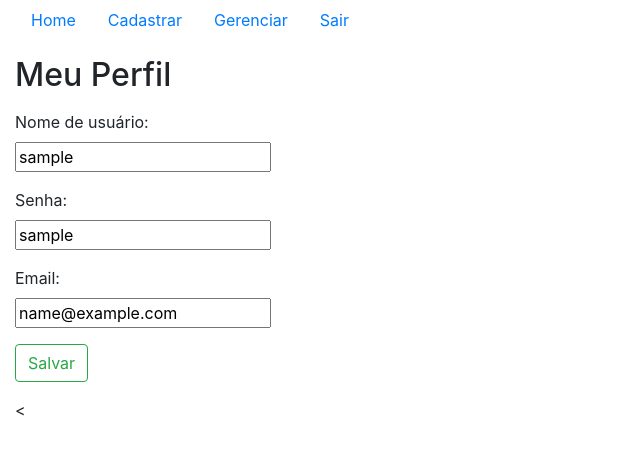
After one commit to mmfernandes/aula-php, a PHP site: page /perfil.php in a window 1280 px wide. The commit adds this page. Shown: the top 455 px of the page, without its empty margins (0-640 px from the left). Run offline with PHP 8.4, Linux system fonts and the light colour scheme; the visitor is signed in with stand-in values (Sample User, id 1).

Commit message:
Add files via upload

```diff
--- a/aula28_10/editar.php
+++ b/aula28_10/editar.php
@@ -1,3 +1,4 @@
+<?php include 'lock.php'; ?>
 <?php
 if(empty($_GET['id']))
 {
--- a/aula28_10/gerenciar.php
+++ b/aula28_10/gerenciar.php
@@ -1,3 +1,4 @@
+<?php include 'lock.php'; ?>
 <!DOCTYPE html>
 <html lang="pt-br">
 <head>
--- a/aula28_10/index.php
+++ b/aula28_10/index.php
@@ -1,3 +1,4 @@
+<?php  include 'lock.php'; ?>
 <!DOCTYPE html>
 <html lang="pt-br">
 <head>
--- /dev/null
+++ b/aula28_10/lock.php
@@ -0,0 +1,4 @@
+<?php session_start();
+if(empty($_SESSION)){
+	header('location:login.php');
+} ?>
--- a/aula28_10/menu.php
+++ b/aula28_10/menu.php
@@ -8,4 +8,7 @@
 	<li class="nav-item">
 		<a href="gerenciar.php" class="nav-link">Gerenciar</a>
 	</li>
+	<li class="nav-item">
+		<a href="logout.php" class="nav-link">Sair</a>
+	</li>
 </ul>
--- /dev/null
+++ b/aula28_10/perfil.php
@@ -0,0 +1,73 @@
+<?php include 'lock.php'; ?>
+<!DOCTYPE html>
+<html lang="pt-br">
+<head>
+	<meta charset="utf-8">
+	<title>Meu Perfil</title>
+	<link rel="stylesheet" type="text/css" href="css/bootstrap.min.css">
+</head>
+<body class="container-fluid">
+
+	<?php include 'menu.php';  ?>
+
+	<p>
+		<h2>Meu Perfil</h2>
+		<?php include 'validar_msg.php'; ?>
+	</p>
+	<form action="perfil.php" method="post">
+
+	<p>
+		<input type="hidden" name="id"
+		value="<?php echo$_SESSION['id_user']; ?>">
+	</p>
+	<p>
+		<label>Nome de usuário:</label><br>
+		<input type="text" name="usuario"
+		value="<?php echo$_SESSION['nome_user']; ?>">
+	</p>
+	<p>
+		<label>Senha:</label><br>
+		<input type="text" name="usuario"
+		value="<?php echo$_SESSION['senha_user']; ?>">
+	</p>
+	<p>
+		<label>Email:</label><br>
+		<input type="email" name="usuario"
+		value="<?php echo$_SESSION['email_user']; ?>">
+	</p>
+	<p>
+		<button type="submit" class="btn btn-outline-success">Salvar
+		</button>
+	</p>
+	</form>
+
+	<<?php
+
+	if(!empty($_POST['id']) && !empty($_POST['usuario']) && !empty($_POST['senha']) && !empty($_POST['email']))
+	{
+		$id 		= $_POST['id'];
+		$usuario 	= $_POST['usuario'];
+		$senha 		= $_POST['senha'];
+		$email 		= $_POST['emial'];
+
+		$result = mysqli_query($conn,$sql);
+
+		if (mysqli_affected_rows($conn) > 0)
+		{
+			$_SESSION['nome_user']  = $usuario;
+			$_SESSION['senha_user'] = $senha;
+			$_SESSION['email_user'] = $email;
+						header('location:perfil.php?msg=userOk');
+		}
+		else
+		{
+			header('location:perfil.php?msg=userError');
+		}
+	}
+
+
+
+	 ?>
+
+</body>
+</html>
--- a/aula28_10/validar_msg.php
+++ b/aula28_10/validar_msg.php
@@ -19,14 +19,37 @@ if(!empty($_GET['msg']))
 	{
 		echo "<h3 class=\"alert alert-info\">Preencha todos os campos do formulário</h3>";
 	}
-	else if ($msg ='edtSuccess')
+	else if ($msg =='edtSuccess')
 	{
 		echo"<h3 class=\"alert alert-success\">Contato editado com sucesso </h3>";
 	}
-	else if($msg = 'edtError')
+	else if($msg == 'edtError')
 	{
 		echo "<h3 class=\"alert alert-danger\">Erro ao editar contato </h3>";
 	}
-
+	else if ($msg == 'loginEmpty')
+	{
+		echo "<h3 class=\"alert alert-warning\">Preencha todos os campos </h3>";
+	}
+	else if($msg == 'loginError')
+	{
+		echo "<h3 class=\"alert alert-danger\">Usuário ou senha inválido </h3>";
+	}
+	else if($msg == 'userCad')
+	{
+		echo "<h3 class=\"alert alert-success\">Usuário cadastrado </h3>";
+	}
+	else if($msg == 'errorCad')
+	{
+		echo "<h3 class=\"alert alert-danger\">Não foi possível cadastrar, usuário ou e-mail em uso. </h3>";
+	}
+	else if($msg == 'userError')
+	{
+		echo "<h3 class=\"alert alert-danger\">Não foi possível atualizar, usuário ou e-mail em uso. </h3>";
+	}
+	else if($msg == 'userOk')
+	{
+		echo "<h3 class=\"alert alert-warning\">Sucesso. </h3>";
+	}
 }
  ?>
```
Also changed, not shown: aula28_10/cadastrar_user.php (added, +63 -0 lines), aula28_10/login.php (added, +34 -0 lines), aula28_10/logout.php (added, +8 -0 lines), aula28_10/validar_login.php (added, +47 -0 lines).
